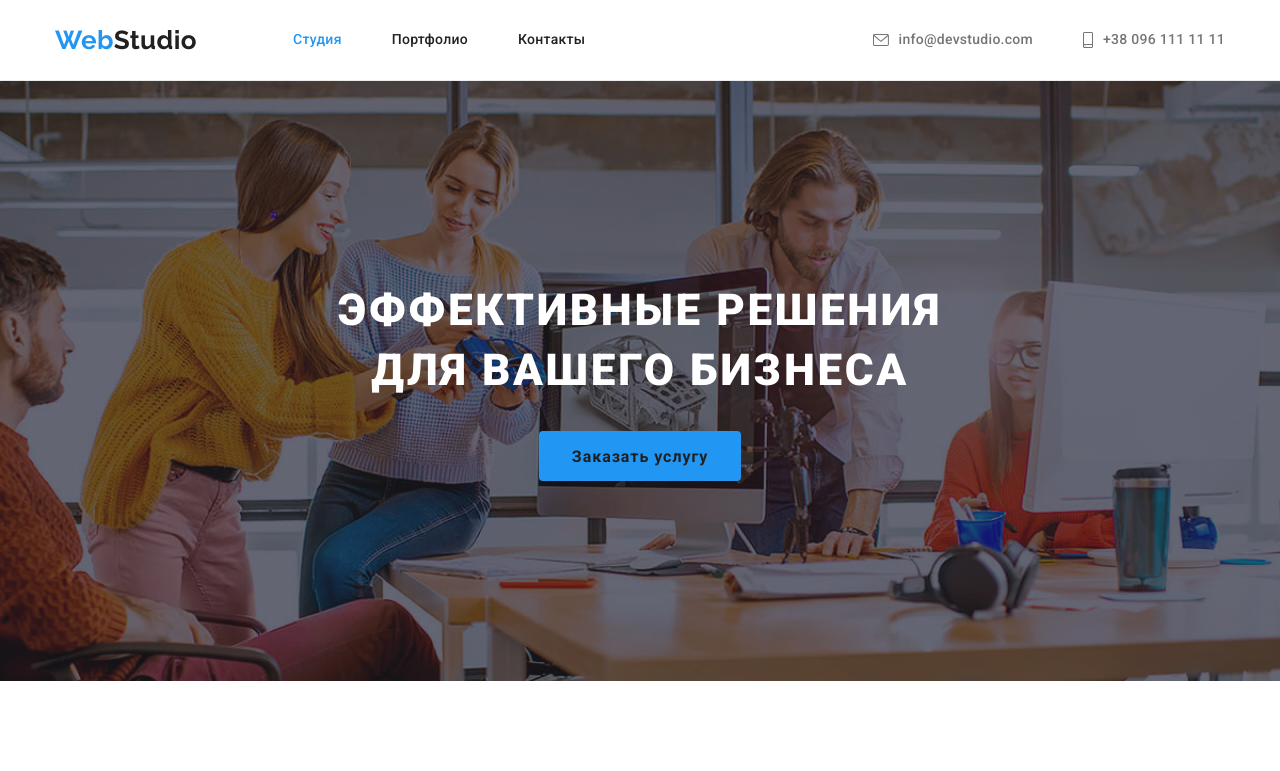
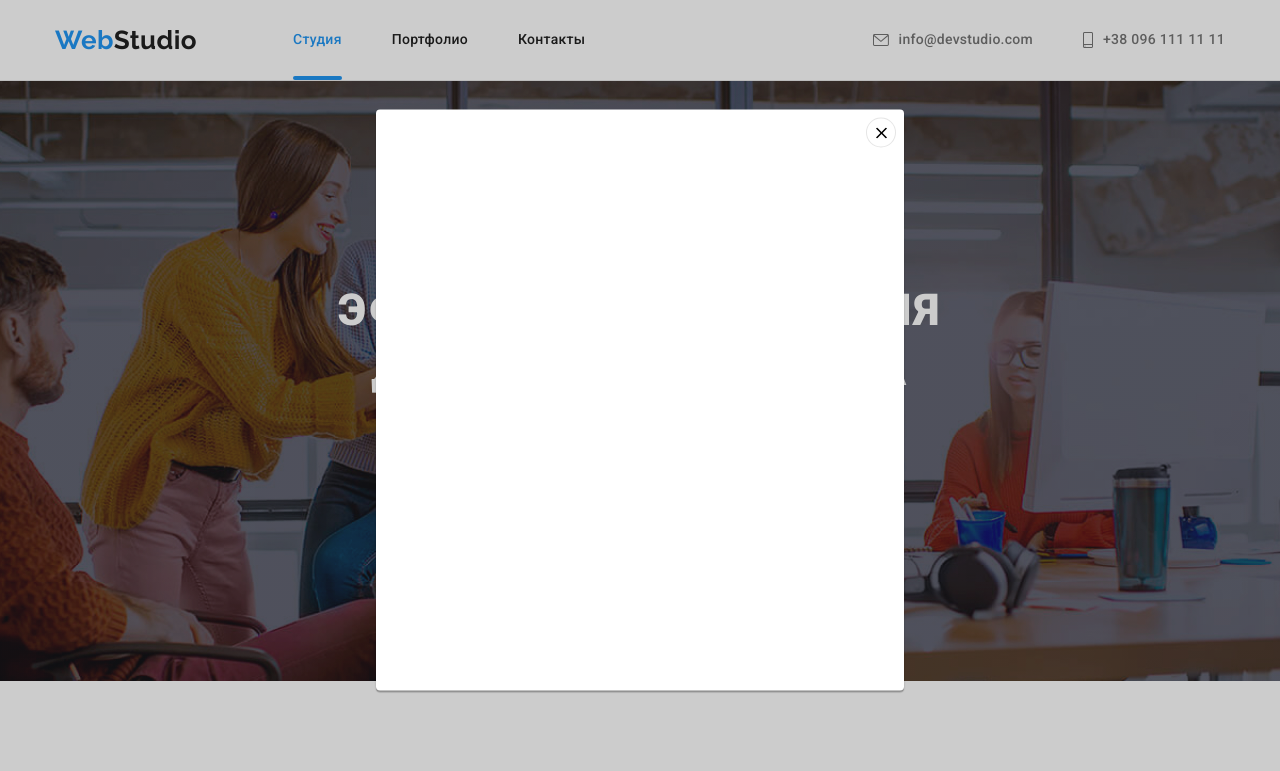
Before and after one commit to MarinaBoikova/goit-markup-hw-05, a plain HTML site: page index.html in a window 1280 px wide. Both pictures are taken after a click on the button "Заказать услугу". Shown: the top 771 px of the page. Drawn offline with nearby package versions, Linux system fonts and the light colour scheme.

Commit message:
Добавляет подчеркивание текущей странице и модальное окно

```diff
--- a/css/styles.css
+++ b/css/styles.css
@@ -97,6 +97,19 @@ body {
 }
 .menu-list .link.current{
   color: var(--accent-color);
+}
+.current{
+  position: relative;
+}
+.current::after{
+  position: absolute;
+  content: "";
+  bottom: 0;
+  left: 0;
+  width: 100%;
+  height: 4px;
+  background-color: var(--accent-color);
+border-radius: 2px;
 }
 
 .link-contacts {
@@ -621,3 +634,56 @@ font-size: 18px;
 line-height: 1.55;
 color: var(--primary-white-color);
 }
+
+/* -------Модальное окно-------------- */
+
+.backdrop {
+  position: fixed;
+  top: 0;
+  left: 0;
+  width: 100%;
+  height: 100%;
+  background: rgba(0, 0, 0, 0.2);
+}
+.backdrop.is-hidden{
+  opacity: 0;
+  pointer-events: none;
+  visibility: hidden;
+}
+.modal{
+  width: 528px;
+  height: 581px;
+  background-color: var(--primary-white-color);
+  position: absolute;
+  display: flex;
+  justify-content: flex-end;
+  top: 50%;
+  left: 50%;
+  transform: translate(-50%, -50%);
+  box-shadow: 0px 1px 3px rgba(0, 0, 0, 0.12), 0px 1px 1px rgba(0, 0, 0, 0.14), 0px 2px 1px rgba(0, 0, 0, 0.2);
+  border-radius: 4px;
+  padding: 8px;
+
+}
+.button-close{
+  position: absolute;
+  display: flex;
+  justify-content: center;
+  align-items: center;
+  width: 30px;
+  height: 30px;
+  border-radius: 50%;
+  border: 1px solid rgba(0, 0, 0, 0.1);
+  background-color: var(--primary-white-color);
+  color: #000000;
+}
+.button-close-icon-cross{
+  fill: currentColor
+}
+
+
+.button-close:hover,.button-close:hover {
+  color: var(--accent-color);
+
+
+}
--- a/index.html
+++ b/index.html
@@ -50,7 +50,7 @@
         <!-- Герой -->
         <section class="hero">
             <h1 class="hero-title">Эффективные решения для вашего бизнеса</h1>
-            <button type="button" class="hero-button">Заказать услугу</button>
+            <button type="button" class="hero-button" data-modal-open>Заказать услугу</button>
         </section>
 
         <!-- Особенности работы студии -->
@@ -437,6 +437,17 @@
         </div>
 
     </footer>
+    <div class="backdrop is-hidden" data-modal>
+        <div class="modal">
+            <button type="button" class="button-close" data-modal-close>
+                <svg width="11" height="11" xmlns="http://www.w3.org/2000/svg" class="button-close-icon-cross">
+                    <path d="M11 1.108 9.892 0 5.5 4.392 1.108 0 0 1.108 4.392 5.5 0 9.892 1.108 11 5.5 6.608 9.892 11 11 9.892 6.608 5.5 11 1.108Z" />
+                  </svg>
+            </button>
+        </div>
+    </div>
+    <script src="./js/modal.js"></script>
+
 </body>
 
 </html>
--- /dev/null
+++ b/js/modal.js
@@ -0,0 +1,14 @@
+(() => {
+    const refs = {
+      openModalBtn: document.querySelector('[data-modal-open]'),
+      closeModalBtn: document.querySelector('[data-modal-close]'),
+      modal: document.querySelector('[data-modal]'),
+    };
+
+    refs.openModalBtn.addEventListener('click', toggleModal);
+    refs.closeModalBtn.addEventListener('click', toggleModal);
+
+    function toggleModal() {
+      refs.modal.classList.toggle('is-hidden');
+    }
+  })();
```
Also changed, not shown: images/cross.svg (added).
